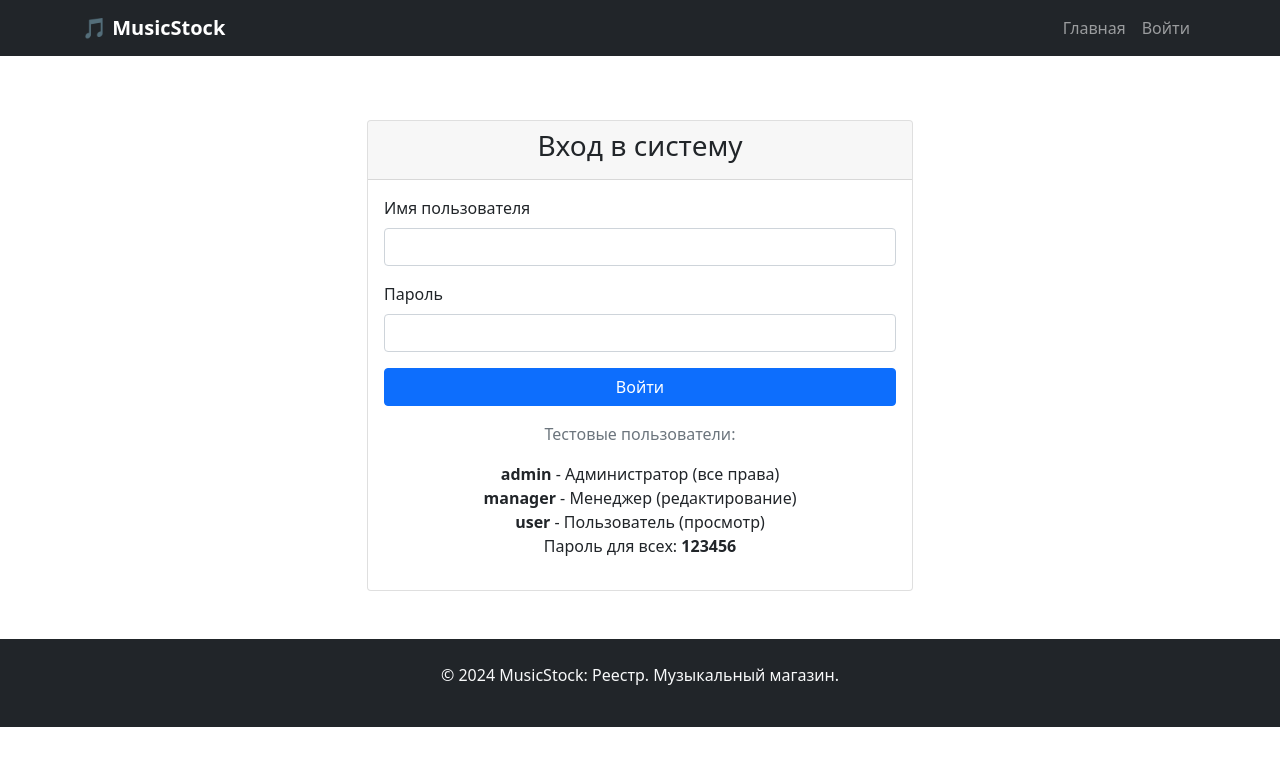
After one commit to ManunyaNn/new_mindset, a Flask app: page /login in a window 1280 px wide. The commit adds this page. Shown: the top 766 px of the page. Run offline with Flask 3, Linux system fonts and the light colour scheme.

Commit message:
Add user authentication system

```diff
--- a/app/routes.py
+++ b/app/routes.py
@@ -1,18 +1,59 @@
-from flask import render_template, Blueprint
+from flask import render_template, request, flash, redirect, url_for, Blueprint
+from flask_login import login_user, logout_user, login_required, current_user
+from werkzeug.security import check_password_hash
 from app import db
-from app.models import Ensemble, Record
+from app.models import User, Ensemble, Record
 
 main = Blueprint('main', __name__)
 
+# Главная страница - доступна всем
 @main.route('/')
 def index():
-    # Получаем все ансамбли для главной страницы
     ensembles = Ensemble.query.all()
     return render_template('index.html', ensembles=ensembles)
 
+# Страница входа
+@main.route('/login', methods=['GET', 'POST'])
+def login():
+    # Если пользователь уже авторизован, перенаправляем на главную
+    if current_user.is_authenticated:
+        return redirect(url_for('main.index'))
+
+    if request.method == 'POST':
+        username = request.form.get('username')
+        password = request.form.get('password')
+
+        # Ищем пользователя в базе
+        user = User.query.filter_by(username=username).first()
+
+        # Проверяем пароль
+        if user and check_password_hash(user.password_hash, password):
+            login_user(user)
+            flash(f'Добро пожаловать, {username}!', 'success')
+            next_page = request.args.get('next')
+            return redirect(next_page or url_for('main.index'))
+        else:
+            flash('Неверное имя пользователя или пароль', 'danger')
+
+    return render_template('login.html')
+
+# Выход из системы
+@main.route('/logout')
+@login_required
+def logout():
+    logout_user()
+    flash('Вы вышли из системы', 'info')
+    return redirect(url_for('main.index'))
+
+# Защищенная страница (пример)
+@main.route('/profile')
+@login_required
+def profile():
+    return render_template('profile.html', user=current_user)
+
+# Страница ансамбля - доступна всем
 @main.route('/ensemble/<int:ensemble_id>')
 def ensemble_detail(ensemble_id):
-    # Страница конкретного ансамбля с его пластинками
     ensemble = Ensemble.query.get_or_404(ensemble_id)
     records = Record.query.filter_by(ensemble_id=ensemble_id).all()
     return render_template('ensemble_detail.html', ensemble=ensemble, records=records)
--- a/app/templates/base.html
+++ b/app/templates/base.html
@@ -11,6 +11,10 @@
         }
         .card:hover {
             transform: translateY(-5px);
+        }
+        .card-img-top {
+            height: 250px;
+            object-fit: cover;
         }
     </style>
 </head>
@@ -27,12 +31,40 @@
             <div class="collapse navbar-collapse" id="navbarNav">
                 <ul class="navbar-nav ms-auto">
                     <li class="nav-item">
-                        <a class="nav-link active" href="{{ url_for('main.index') }}">Главная</a>
+                        <a class="nav-link" href="{{ url_for('main.index') }}">Главная</a>
                     </li>
+                    {% if current_user.is_authenticated %}
+                    <li class="nav-item">
+                        <a class="nav-link" href="{{ url_for('main.profile') }}">
+                            👤 {{ current_user.username }}
+                        </a>
+                    </li>
+                    <li class="nav-item">
+                        <a class="nav-link" href="{{ url_for('main.logout') }}">Выйти</a>
+                    </li>
+                    {% else %}
+                    <li class="nav-item">
+                        <a class="nav-link" href="{{ url_for('main.login') }}">Войти</a>
+                    </li>
+                    {% endif %}
                 </ul>
             </div>
         </div>
     </nav>
+
+    <!-- Сообщения flash -->
+    <div class="container mt-3">
+        {% with messages = get_flashed_messages(with_categories=true) %}
+            {% if messages %}
+                {% for category, message in messages %}
+                    <div class="alert alert-{{ category }} alert-dismissible fade show" role="alert">
+                        {{ message }}
+                        <button type="button" class="btn-close" data-bs-dismiss="alert"></button>
+                    </div>
+                {% endfor %}
+            {% endif %}
+        {% endwith %}
+    </div>
 
     <!-- Основной контент -->
     <main>
--- /dev/null
+++ b/app/templates/login.html
@@ -0,0 +1,40 @@
+{% extends "base.html" %}
+
+{% block content %}
+<div class="container">
+    <div class="row justify-content-center">
+        <div class="col-md-6">
+            <div class="card mt-5">
+                <div class="card-header">
+                    <h3 class="text-center">Вход в систему</h3>
+                </div>
+                <div class="card-body">
+                    <form method="POST" action="{{ url_for('main.login') }}">
+                        <div class="mb-3">
+                            <label for="username" class="form-label">Имя пользователя</label>
+                            <input type="text" class="form-control" id="username" name="username" required>
+                        </div>
+                        <div class="mb-3">
+                            <label for="password" class="form-label">Пароль</label>
+                            <input type="password" class="form-control" id="password" name="password" required>
+                        </div>
+                        <div class="d-grid gap-2">
+                            <button type="submit" class="btn btn-primary">Войти</button>
+                        </div>
+                    </form>
+
+                    <div class="mt-3 text-center">
+                        <p class="text-muted">Тестовые пользователи:</p>
+                        <ul class="list-unstyled">
+                            <li><strong>admin</strong> - Администратор (все права)</li>
+                            <li><strong>manager</strong> - Менеджер (редактирование)</li>
+                            <li><strong>user</strong> - Пользователь (просмотр)</li>
+                            <li>Пароль для всех: <strong>123456</strong></li>
+                        </ul>
+                    </div>
+                </div>
+            </div>
+        </div>
+    </div>
+</div>
+{% endblock %}
--- a/requirements.txt
+++ b/requirements.txt
@@ -4,3 +4,5 @@ Flask-Migrate==4.0.4
 Flask-WTF==1.1.1
 Flask-Login==0.6.3
 python-dotenv==1.0.0
+requests==2.31.0
+Werkzeug==2.3.7
```
Also changed, not shown: app/__init__.py (+12 -4 lines), app/models.py (+15 -1 lines), app/templates/profile.html (added, +26 -0 lines), docker-compose.yaml (added, +22 -0 lines), init_db.py (+27 -1 lines), 1 other file.
